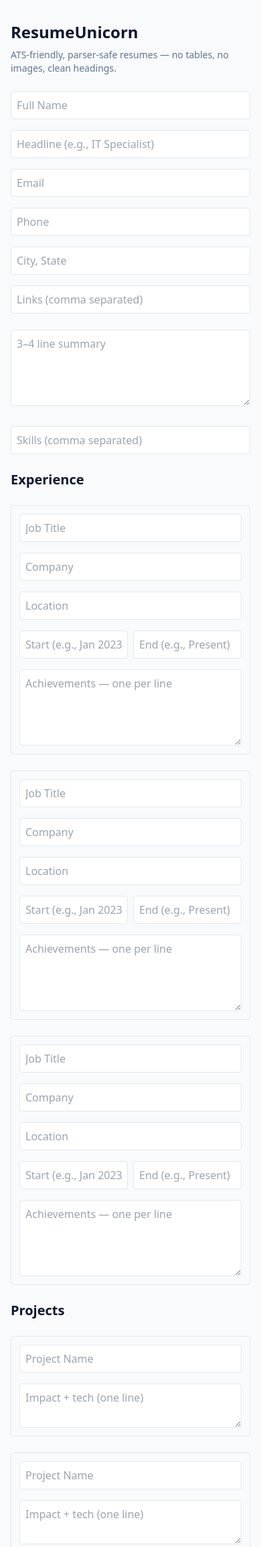
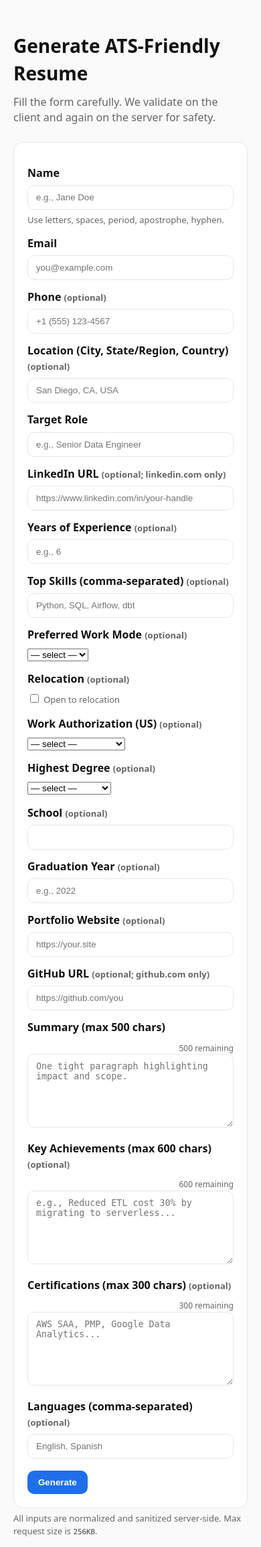
Before and after one commit to onojk/resumeunicorn, a Flask app: page / in a window 390 px wide. Shown: the top 2309 px of the page at 67% size. Run offline with Flask 3, Linux system fonts and the light colour scheme; some libraries are stand-ins or nearby versions.

Commit message:
feat(form): expand schema + UX; keep CSP-safe - Add phone, location, work prefs, education, links (GitHub/portfolio) - Domain guards for linkedin.com and github.com - Comma-list normalizers (skills/certs/languages) - Live counters for multiple textareas; double-submit guard - Improved hints/placeholders; server-side validations

```diff
--- a/app.py
+++ b/app.py
@@ -1,126 +1,91 @@
-from flask import Flask, render_template, request, send_file, flash
-from wtforms import Form, StringField, TextAreaField, FieldList, FormField, BooleanField
-from wtforms.validators import DataRequired, Email, Length, Optional
 import os
-from generators.docx_builder import build_docx
-import io, json
+from flask import Flask, render_template, abort
+from flask_wtf.csrf import CSRFError
+from werkzeug.exceptions import RequestEntityTooLarge
+from flask import request
+from flask_wtf.csrf import CSRFError
+from werkzeug.exceptions import RequestEntityTooLarge
+from werkzeug.middleware.proxy_fix import ProxyFix
+from flask_wtf import CSRFProtect
+from flask_limiter import Limiter
+from flask_limiter.util import get_remote_address
+
+from forms import ResumeRequestForm
+from utils import clean_text
 
 app = Flask(__name__)
-from flask_wtf import CSRFProtect, FlaskForm
+app.wsgi_app = ProxyFix(app.wsgi_app, x_proto=1, x_host=1)
+
+app.config.update(
+    SECRET_KEY=os.environ.get("SECRET_KEY", "change-me"),
+    MAX_CONTENT_LENGTH=256 * 1024,   # 256 KB
+    SESSION_COOKIE_SECURE=True,
+    SESSION_COOKIE_HTTPONLY=True,
+    SESSION_COOKIE_SAMESITE="Lax",
+    WTF_CSRF_TIME_LIMIT=None,
+)
+
 CSRFProtect(app)
-app.secret_key = os.environ.get("FLASK_SECRET", "dev-insecure")
-from flask_wtf import CSRFProtect, FlaskForm
-CSRFProtect(app)
-app.secret_key = os.environ.get("FLASK_SECRET", "dev-insecure")
-
-# ---- subforms
-class ExperienceForm(Form):
-    class Meta:
-        csrf = False
-    title = StringField("Job Title", validators=[Optional(), Length(max=120)])
-    company = StringField("Company", validators=[Optional(), Length(max=120)])
-    location = StringField("Location", validators=[Optional(), Length(max=120)])
-    start = StringField("Start (e.g., Jan 2023)", validators=[Optional(), Length(max=40)])
-    end = StringField("End (e.g., Present)", validators=[Optional(), Length(max=40)])
-    bullets = TextAreaField("Achievements (one per line)", validators=[Optional(), Length(max=4000)])
-
-class EducationForm(Form):
-    class Meta:
-        csrf = False
-    school = StringField("School", validators=[Optional(), Length(max=120)])
-    degree = StringField("Degree (e.g., B.S. in CS)", validators=[Optional(), Length(max=120)])
-    grad = StringField("Graduation (e.g., 2024)", validators=[Optional(), Length(max=40)])
-
-class ProjectForm(Form):
-    class Meta:
-        csrf = False
-    name = StringField("Project Name", validators=[Optional(), Length(max=120)])
-    description = TextAreaField("Impact/Tech (one line)", validators=[Optional(), Length(max=1000)])
-
-class ResumeForm(FlaskForm):
-    name = StringField("Full Name", validators=[DataRequired(), Length(max=120)])
-    title = StringField("Headline", validators=[Optional(), Length(max=120)])
-    email = StringField("Email", validators=[DataRequired(), Email(), Length(max=120)])
-    phone = StringField("Phone", validators=[Optional(), Length(max=40)])
-    location = StringField("City, State", validators=[Optional(), Length(max=80)])
-    links = StringField("Links (comma separated)", validators=[Optional(), Length(max=400)])
-    summary = TextAreaField("Professional Summary (3–4 lines)", validators=[Optional(), Length(max=1000)])
-    skills = TextAreaField("Skills (comma separated)", validators=[Optional(), Length(max=1000)])
-    experiences = FieldList(FormField(ExperienceForm), min_entries=3, max_entries=10)
-    education = FieldList(FormField(EducationForm), min_entries=1, max_entries=5)
-    projects = FieldList(FormField(ProjectForm), min_entries=2, max_entries=10)
-    include_projects = BooleanField("Include Projects", default=True)
-    include_education = BooleanField("Include Education", default=True)
-
-def _csv(s):  # helpers
-    return [x.strip() for x in (s or "").split(",") if x.strip()]
-
-def _lines(s):
-    return [x.strip() for x in (s or "").splitlines() if x.strip()]
-
-def normalize(form: ResumeForm):
-    data = {
-        "name": (form.name.data or "").strip(),
-        "title": (form.title.data or "").strip(),
-        "email": (form.email.data or "").strip(),
-        "phone": (form.phone.data or "").strip(),
-        "location": (form.location.data or "").strip(),
-        "links": _csv(form.links.data),
-        "summary": (form.summary.data or "").strip(),
-        "skills": _csv(form.skills.data),
-        "experience": [],
-        "education": [],
-        "projects": [],
-        "options": {
-            "include_projects": bool(form.include_projects.data),
-            "include_education": bool(form.include_education.data),
-        },
-    }
-    for e in form.experiences.entries:
-        if any([e.form.title.data, e.form.company.data, e.form.bullets.data]):
-            data["experience"].append({
-                "title": (e.form.title.data or "").strip(),
-                "company": (e.form.company.data or "").strip(),
-                "location": (e.form.location.data or "").strip(),
-                "start": (e.form.start.data or "").strip(),
-                "end": (e.form.end.data or "").strip(),
-                "bullets": _lines(e.form.bullets.data),
-            })
-    for ed in form.education.entries:
-        if any([ed.form.school.data, ed.form.degree.data]):
-            data["education"].append({
-                "school": (ed.form.school.data or "").strip(),
-                "degree": (ed.form.degree.data or "").strip(),
-                "grad": (ed.form.grad.data or "").strip(),
-            })
-    for p in form.projects.entries:
-        if any([p.form.name.data, p.form.description.data]):
-            data["projects"].append({
-                "name": (p.form.name.data or "").strip(),
-                "description": (p.form.description.data or "").strip(),
-            })
-    return data
+limiter = Limiter(key_func=get_remote_address, app=app, default_limits=["20/minute", "200/hour"], storage_uri=os.environ.get("LIMITER_STORAGE_URI", "redis://127.0.0.1:6379/0"))
 
 @app.route("/", methods=["GET", "POST"])
+@limiter.limit("5/minute; 40/hour")
 def index():
-    form = ResumeForm(request.form)
-    if request.method == "POST" and form.validate():
-        data = normalize(form)
-        _ = io.BytesIO(json.dumps(data).encode("utf-8"))  # keep if you later want to save alongside
-        docx_bytes = build_docx(data)
-        return send_file(
-            docx_bytes,
-            mimetype="application/vnd.openxmlformats-officedocument.wordprocessingml.document",
-            as_attachment=True,
-            download_name=f"{data['name'].replace(' ', '_')}_Resume.docx",
-        )
-    elif request.method == "POST":
-        flash("Please correct errors and try again.", "error")
-    return render_template("form.html", form=form)
+    form = ResumeRequestForm()
+    if form.validate_on_submit():
+        # basic honeypot: bots fill this hidden field; humans do not
+
+        if request.form.get("hp"):
+
+            abort(400, description="Invalid input.")
+
+
+
+        linkedin = clean_text(form.linkedin.data or "", 200)
+
+        years    = form.years.data if form.years.data is not None else ""
+
+        skills   = clean_text(form.skills.data or "", 200)
+
+        name    = clean_text(form.name.data,    80)
+        email   = clean_text(form.email.data,   120)
+        role    = clean_text(form.role.data,    100)
+        summary = clean_text(form.summary.data, 500)
+
+        if not name or not role or "@" not in email:
+            abort(400, description="Invalid input.")
+
+        # TODO: your generation logic here
+        return render_template("success.html", name=name)
+
+    return render_template("form.html", form=form), (400 if form.errors else 200)
 
 if __name__ == "__main__":
-    app.run(debug=True)
+    app.run(host="127.0.0.1", port=8001, debug=False)
 
-@app.get("/healthz")
-def healthz():
-    return {"ok": True}, 200
+from flask import jsonify
+from flask_wtf.csrf import CSRFError
+from werkzeug.exceptions import RequestEntityTooLarge
+
+@limiter.exempt
+
+# --- healthz (clean single definition) ---
+@limiter.exempt
+@app.route("/healthz", endpoint="healthz")
+def healthcheck():
+    return jsonify(status="ok"), 200
+# --- end healthz ---
+
+@app.errorhandler(RequestEntityTooLarge)
+
+def handle_413(e):
+
+    return "Request too large", 413
+
+
+@app.errorhandler(CSRFError)
+def handle_csrf(e):
+    ct = (request.mimetype or "")
+    if request.method == "POST" and ct.startswith("application/json"):
+        return "Unsupported Media Type", 415
+    return (getattr(e, "description", "Bad Request")), 400
--- /dev/null
+++ b/forms.py
@@ -0,0 +1,105 @@
+from flask_wtf import FlaskForm
+from wtforms import StringField, TextAreaField, IntegerField, BooleanField, SelectField
+from wtforms.validators import DataRequired, Length, Email, Optional, Regexp, URL, NumberRange, ValidationError
+from urllib.parse import urlparse
+import re
+
+# --- regexes (not too strict; friendly but useful) ---
+NAME_RE     = r"^[A-Za-z][A-Za-z\s\.'-]{1,79}$"
+ROLE_RE     = r"^[A-Za-z0-9\s\-\&\(\)\/\.,]{2,100}$"
+LOCATION_RE = r"^[A-Za-z0-9\s,\.\-'/]{2,120}$"
+PHONE_RE    = r"^[0-9\+\-\s\(\)]{7,20}$"  # digits + () + - + spaces
+
+def must_be_domain(*hosts):
+    """Require URL host to be one of the supplied domains (or subdomains)."""
+    allowed = tuple(h.lower() for h in hosts)
+    def _check(form, field):
+        if not field.data:
+            return
+        u = urlparse(field.data)
+        host = (u.hostname or "").lower()
+        if not any(host == d or host.endswith("." + d) for d in allowed):
+            raise ValidationError(f"URL must be on {' or '.join(allowed)}")
+    return _check
+
+def clean_commalist(s: str, limit=200, max_items=20):
+    """Normalize 'a, b , c' → 'a, b, c', allow tech punctuation, de-dup, cap length/items."""
+    s = (s or "").strip()
+    if not s:
+        return ""
+    parts = [p.strip() for p in s.split(",")]
+    parts = [re.sub(r"[^A-Za-z0-9 +#\.\-]", "", p) for p in parts if p]
+    out, seen = [], set()
+    for p in parts:
+        if p and p not in seen:
+            out.append(p); seen.add(p)
+        if len(out) >= max_items:
+            break
+    return (", ".join(out))[:limit]
+
+class ResumeRequestForm(FlaskForm):
+    # --- existing core fields ---
+    name = StringField("Name",
+        validators=[DataRequired(), Length(min=2, max=80),
+                    Regexp(NAME_RE, message="Use letters, spaces, .'- only")])
+    email = StringField("Email",
+        validators=[DataRequired(), Email(), Length(max=120)])
+    role = StringField("Target Role",
+        validators=[DataRequired(), Length(min=2, max=100), Regexp(ROLE_RE)])
+    summary = TextAreaField("Professional Summary",
+        validators=[Optional(), Length(max=500)])
+    linkedin = StringField("LinkedIn URL",
+        validators=[Optional(), URL(require_tld=True, message="Use a full https:// URL"),
+                    Length(max=200), must_be_domain("linkedin.com", "linkedin.cn")])
+    years = IntegerField("Years of Experience",
+        validators=[Optional(), NumberRange(min=0, max=60, message="0–60 only")])
+    skills = StringField("Top Skills (comma-separated)",
+        validators=[Optional(), Length(max=200)],
+        filters=[lambda s: clean_commalist(s, 200, 20)])
+
+    # --- new: contact / location ---
+    phone = StringField("Phone",
+        validators=[Optional(), Regexp(PHONE_RE, message="Use digits, +, -, spaces, () only (7–20 chars)")])
+    location = StringField("Location (City, State/Region, Country)",
+        validators=[Optional(), Length(min=2, max=120), Regexp(LOCATION_RE)])
+
+    # --- new: job preferences ---
+    work_mode = SelectField("Preferred Work Mode",
+        choices=[("", "— select —"), ("remote","Remote"), ("hybrid","Hybrid"), ("onsite","On-site")],
+        validators=[Optional()])
+    relocation = BooleanField("Open to relocation")
+    authorization = SelectField("Work Authorization (US)",
+        choices=[("", "— select —"),
+                 ("citizen","US Citizen"),
+                 ("permanent_resident","Permanent Resident"),
+                 ("visa_transfer","H1B Transfer/Similar"),
+                 ("sponsorship_required","Needs Sponsorship"),
+                 ("other","Other")],
+        validators=[Optional()])
+
+    # --- new: education ---
+    highest_degree = SelectField("Highest Degree",
+        choices=[("", "— select —"), ("hs","High school/GED"), ("assoc","Associate"),
+                 ("bachelors","Bachelor's"), ("masters","Master's"), ("phd","PhD/Doctorate"),
+                 ("other","Other")],
+        validators=[Optional()])
+    school = StringField("School",
+        validators=[Optional(), Length(max=120)])
+    grad_year = IntegerField("Graduation Year",
+        validators=[Optional(), NumberRange(min=1950, max=2100)])
+
+    # --- new: links ---
+    portfolio = StringField("Portfolio Website",
+        validators=[Optional(), URL(require_tld=True), Length(max=200)])
+    github = StringField("GitHub URL",
+        validators=[Optional(), URL(require_tld=True), Length(max=200), must_be_domain("github.com")])
+
+    # --- new: extras for advanced users ---
+    certifications = TextAreaField("Certifications (comma-separated or lines)",
+        validators=[Optional(), Length(max=300)],
+        filters=[lambda s: clean_commalist(s, 300, 15)])
+    achievements = TextAreaField("Key Achievements (bullets or sentences)",
+        validators=[Optional(), Length(max=600)])
+    languages = StringField("Languages (comma-separated)",
+        validators=[Optional(), Length(max=200)],
+        filters=[lambda s: clean_commalist(s, 200, 20)])
--- /dev/null
+++ b/static/app.css
@@ -0,0 +1,23 @@
+:root{--bg:#fafafa;--fg:#111;--muted:#666;--brand:#1f6feb;--ok:#0a7;--err:#c62828;--bd:#e5e7eb}
+*{box-sizing:border-box}
+body{margin:0;background:var(--bg);color:var(--fg);font:16px/1.45 system-ui,-apple-system,Segoe UI,Roboto,Ubuntu,"Helvetica Neue",Arial}
+.container{max-width:720px;margin:48px auto;padding:0 20px}
+h1{font-size:28px;margin:0 0 12px}
+p.lede{color:var(--muted);margin:0 0 24px}
+.form{background:#fff;border:1px solid var(--bd);border-radius:14px;padding:20px}
+.row{margin:14px 0}
+label{display:block;font-weight:600;margin-bottom:6px}
+.hint{font-size:13px;color:var(--muted);margin-top:6px}
+input[type=text],input[type=email],input[type=number],textarea{
+  width:100%;padding:10px 12px;border:1px solid var(--bd);border-radius:10px;background:#fff
+}
+textarea{min-height:110px;resize:vertical}
+.actions{margin-top:18px}
+button[type=submit]{
+  appearance:none;border:0;border-radius:10px;padding:10px 16px;background:var(--brand);color:#fff;font-weight:600;cursor:pointer
+}
+button[disabled]{opacity:.6;cursor:not-allowed}
+.counter{font-size:12px;color:var(--muted);float:right;margin-top:4px}
+.errorlist{margin:0 0 12px;padding:12px;border:1px solid #f9caca;background:#fff3f3;border-radius:10px;color:var(--err)}
+.success{padding:16px;border:1px solid #c8f3df;background:#eefcf5;border-radius:10px;color:var(--ok)}
+small.code{font-family:ui-monospace,SFMono-Regular,Menlo,Consolas,monospace;color:#444}
--- /dev/null
+++ b/static/app.js
@@ -0,0 +1,27 @@
+(function(){
+  const form = document.querySelector('form[data-enhanced="1"]');
+  if(!form) return;
+
+  // Live counters for any textarea with maxlength
+  function attachCounter(area){
+    const max = parseInt(area.getAttribute('maxlength')||'0',10);
+    if(!max) return;
+    // Look for a sibling .counter in the same .row
+    const counter = area.closest('.row')?.querySelector('.counter');
+    if(!counter) return;
+    function update(){
+      const left = Math.max(0, max - (area.value || '').length);
+      counter.textContent = left + ' remaining';
+    }
+    area.addEventListener('input', update);
+    update();
+  }
+  document.querySelectorAll('textarea[maxlength]').forEach(attachCounter);
+
+  // Prevent accidental double submit
+  const btn = form.querySelector('button[type="submit"]');
+  form.addEventListener('submit', function(){
+    if(!form.checkValidity()) return;
+    if(btn){ btn.disabled = true; btn.textContent = 'Working…'; }
+  });
+})();
--- a/templates/form.html
+++ b/templates/form.html
@@ -1,58 +1,140 @@
-{% extends 'base.html' %}
-{% block content %}
-<form method="post" class="space-y-6">
+<!doctype html>
+<html lang="en">
+<head>
+  <meta charset="utf-8">
+  <title>ResumeUnicorn</title>
+  <meta name="viewport" content="width=device-width, initial-scale=1">
+  <link rel="stylesheet" href="{{ url_for('static', filename='app.css') }}">
+</head>
+<body>
+  <div class="container">
+    <h1>Generate ATS-Friendly Resume</h1>
+    <p class="lede">Fill the form carefully. We validate on the client and again on the server for safety.</p>
+
+    {% if form.errors %}
+      <div class="errorlist">
+        <strong>Please fix the following:</strong>
+        <ul>
+          {% for field, errs in form.errors.items() %}
+            {% for e in errs %}<li>{{ field }}: {{ e }}</li>{% endfor %}
+          {% endfor %}
+        </ul>
+      </div>
+    {% endif %}
+
+    <div class="form">
+      <form method="post" novalidate data-enhanced="1">
         {{ form.hidden_tag() }}
+        <input type="text" name="hp" autocomplete="off" tabindex="-1" style="position:absolute;left:-5000px;opacity:0" aria-hidden="true">
 
-  <div class="grid grid-cols-1 md:grid-cols-2 gap-4">
-    <input class="border p-2 rounded" name="name" placeholder="Full Name" required>
-    <input class="border p-2 rounded" name="title" placeholder="Headline (e.g., IT Specialist)">
-    <input class="border p-2 rounded" name="email" placeholder="Email" required>
-    <input class="border p-2 rounded" name="phone" placeholder="Phone">
-    <input class="border p-2 rounded" name="location" placeholder="City, State">
-    <input class="border p-2 rounded" name="links" placeholder="Links (comma separated)">
+        <!-- Contact -->
+        <div class="row"><label for="name">Name</label>
+          {{ form.name(id="name", placeholder="e.g., Jane Doe", maxlength="80", required=True,
+                       pattern="[A-Za-z][A-Za-z\\s\\.'\\-]{1,79}") }}
+          <div class="hint">Use letters, spaces, period, apostrophe, hyphen.</div>
         </div>
 
-  <textarea class="border p-2 rounded w-full" name="summary" rows="4" placeholder="3–4 line summary"></textarea>
-  <input class="border p-2 rounded w-full" name="skills" placeholder="Skills (comma separated)">
-
-  <h2 class="text-xl font-semibold">Experience</h2>
-  {% for i in range(0,3) %}
-  <div class="grid grid-cols-1 md:grid-cols-2 gap-4 border rounded p-3">
-    <input class="border p-2 rounded" name="experiences-{{i}}-title" placeholder="Job Title">
-    <input class="border p-2 rounded" name="experiences-{{i}}-company" placeholder="Company">
-    <input class="border p-2 rounded" name="experiences-{{i}}-location" placeholder="Location">
-    <div class="grid grid-cols-2 gap-2">
-      <input class="border p-2 rounded" name="experiences-{{i}}-start" placeholder="Start (e.g., Jan 2023)">
-      <input class="border p-2 rounded" name="experiences-{{i}}-end" placeholder="End (e.g., Present)">
-    </div>
-    <textarea class="border p-2 rounded md:col-span-2" name="experiences-{{i}}-bullets" rows="4" placeholder="Achievements — one per line"></textarea>
-  </div>
-  {% endfor %}
-
-  <h2 class="text-xl font-semibold">Projects</h2>
-  {% for i in range(0,2) %}
-  <div class="grid grid-cols-1 gap-4 border rounded p-3">
-    <input class="border p-2 rounded" name="projects-{{i}}-name" placeholder="Project Name">
-    <textarea class="border p-2 rounded" name="projects-{{i}}-description" rows="2" placeholder="Impact + tech (one line)"></textarea>
-  </div>
-  {% endfor %}
-
-  <h2 class="text-xl font-semibold">Education</h2>
-  <div class="grid grid-cols-1 md:grid-cols-3 gap-4 border rounded p-3">
-    <input class="border p-2 rounded" name="education-0-school" placeholder="School">
-    <input class="border p-2 rounded" name="education-0-degree" placeholder="Degree">
-    <input class="border p-2 rounded" name="education-0-grad" placeholder="Graduation">
+        <div class="row"><label for="email">Email</label>
+          {{ form.email(id="email", placeholder="you@example.com", maxlength="120", required=True, inputmode="email") }}
         </div>
 
-  <div class="flex items-center gap-4">
-    <label class="inline-flex items-center gap-2 text-sm">
-      <input type="checkbox" name="include_projects" checked> Include Projects
-    </label>
-    <label class="inline-flex items-center gap-2 text-sm">
-      <input type="checkbox" name="include_education" checked> Include Education
-    </label>
+        <div class="row"><label for="phone">Phone <span class="hint">(optional)</span></label>
+          {{ form.phone(id="phone", placeholder="+1 (555) 123-4567", maxlength="20", inputmode="tel",
+                        pattern="[0-9+\\-()\\s]{7,20}") }}
         </div>
 
-  <button class="px-4 py-2 rounded bg-slate-900 text-white">Generate .docx</button>
+        <div class="row"><label for="location">Location (City, State/Region, Country) <span class="hint">(optional)</span></label>
+          {{ form.location(id="location", placeholder="San Diego, CA, USA", maxlength="120") }}
+        </div>
+
+        <!-- Role -->
+        <div class="row"><label for="role">Target Role</label>
+          {{ form.role(id="role", placeholder="e.g., Senior Data Engineer", maxlength="100", required=True) }}
+        </div>
+
+        <div class="row"><label for="linkedin">LinkedIn URL <span class="hint">(optional; linkedin.com only)</span></label>
+          {{ form.linkedin(id="linkedin", placeholder="https://www.linkedin.com/in/your-handle", maxlength="200", inputmode="url") }}
+        </div>
+
+        <div class="row"><label for="years">Years of Experience <span class="hint">(optional)</span></label>
+          {{ form.years(id="years", placeholder="e.g., 6", min="0", max="60") }}
+        </div>
+
+        <div class="row"><label for="skills">Top Skills (comma-separated) <span class="hint">(optional)</span></label>
+          {{ form.skills(id="skills", placeholder="Python, SQL, Airflow, dbt", maxlength="200") }}
+        </div>
+
+        <!-- Preferences -->
+        <div class="row"><label for="work_mode">Preferred Work Mode <span class="hint">(optional)</span></label>
+          {{ form.work_mode(id="work_mode") }}
+        </div>
+
+        <div class="row">
+          <label for="relocation">Relocation <span class="hint">(optional)</span></label>
+          {{ form.relocation(id="relocation") }} <span class="hint">Open to relocation</span>
+        </div>
+
+        <div class="row"><label for="authorization">Work Authorization (US) <span class="hint">(optional)</span></label>
+          {{ form.authorization(id="authorization") }}
+        </div>
+
+        <!-- Education -->
+        <div class="row"><label for="highest_degree">Highest Degree <span class="hint">(optional)</span></label>
+          {{ form.highest_degree(id="highest_degree") }}
+        </div>
+
+        <div class="row"><label for="school">School <span class="hint">(optional)</span></label>
+          {{ form.school(id="school", maxlength="120") }}
+        </div>
+
+        <div class="row"><label for="grad_year">Graduation Year <span class="hint">(optional)</span></label>
+          {{ form.grad_year(id="grad_year", min="1950", max="2100", placeholder="e.g., 2022") }}
+        </div>
+
+        <!-- Links -->
+        <div class="row"><label for="portfolio">Portfolio Website <span class="hint">(optional)</span></label>
+          {{ form.portfolio(id="portfolio", placeholder="https://your.site", maxlength="200", inputmode="url") }}
+        </div>
+
+        <div class="row"><label for="github">GitHub URL <span class="hint">(optional; github.com only)</span></label>
+          {{ form.github(id="github", placeholder="https://github.com/you", maxlength="200", inputmode="url") }}
+        </div>
+
+        <!-- Narrative -->
+        <div class="row">
+          <label for="summary">Summary (max 500 chars)</label>
+          <span class="counter" id="summary-count"></span>
+          {{ form.summary(id="summary", maxlength="500", placeholder="One tight paragraph highlighting impact and scope.") }}
+        </div>
+
+        <div class="row">
+          <label for="achievements">Key Achievements (max 600 chars) <span class="hint">(optional)</span></label>
+          <span class="counter" id="achievements-count"></span>
+          {{ form.achievements(id="achievements", maxlength="600",
+                               placeholder="e.g., Reduced ETL cost 30% by migrating to serverless...") }}
+        </div>
+
+        <div class="row">
+          <label for="certifications">Certifications (max 300 chars) <span class="hint">(optional)</span></label>
+          <span class="counter" id="certifications-count"></span>
+          {{ form.certifications(id="certifications", maxlength="300",
+                                 placeholder="AWS SAA, PMP, Google Data Analytics...") }}
+        </div>
+
+        <div class="row">
+          <label for="languages">Languages (comma-separated) <span class="hint">(optional)</span></label>
+          {{ form.languages(id="languages", maxlength="200", placeholder="English, Spanish") }}
+        </div>
+
+        <div class="actions">
+          <button type="submit">Generate</button>
+        </div>
       </form>
-{% endblock %}
+    </div>
+
+    <p class="hint">All inputs are normalized and sanitized server-side. Max request size is <small class="code">256KB</small>.</p>
+  </div>
+
+  <script src="{{ url_for('static', filename='app.js') }}" defer></script>
+</body>
+</html>
```
Also changed, not shown: templates/success.html (added, +18 -0 lines). Lines whose indentation alone changed are shown as unchanged.
